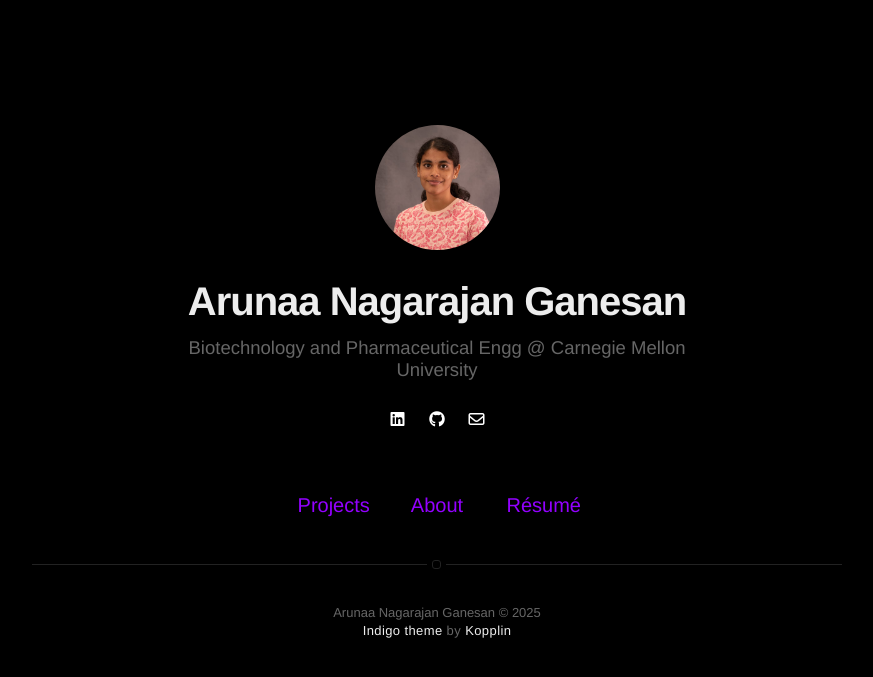
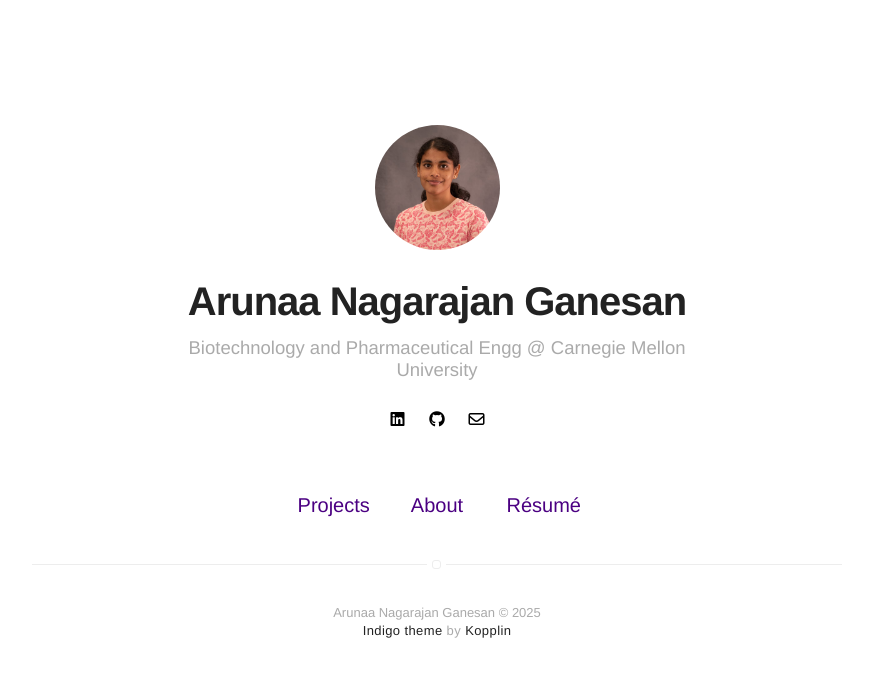
Before and after one commit to arunaang/arunaang.github.io, a Jekyll site: the page built from index.html, in a window 1280 px wide. Shown: the top 677 px of the page, without its empty margins (203-1076 px from the left). Built offline with Jekyll 4.4.1, drawn with Linux system fonts in a browser that asks for light colours; nearby versions of some CDN libraries.

Commit message:
Theme changed to light

```diff
--- a/_config.yml
+++ b/_config.yml
@@ -12,7 +12,7 @@ picture: assets/images/profile.jpg
 
 # your site color theme, true for dark theme,
 # false to light theme, auto to switch with system.
-dark-theme: true
+dark-theme: false
 
 # If you want to include your resume, set to true
 # and specify source (external or local).
```
